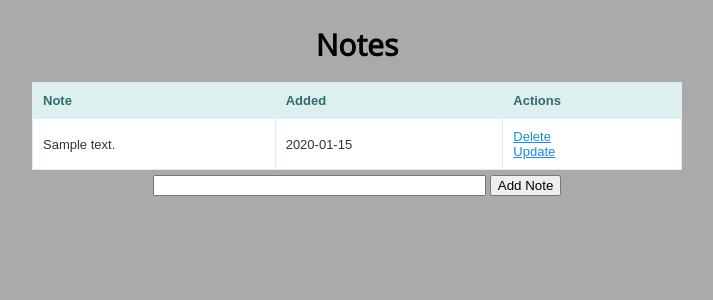
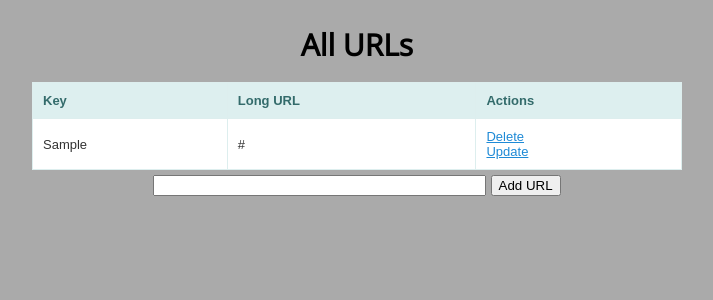
Before and after one commit to Ingovd/yauss, a Flask app: page / in a window 1280 px wide. Shown: the top 300 px of the page, without its empty margins (291-1004 px from the left). Run offline with Flask 2, Linux system fonts and the light colour scheme; tables that the repository leaves empty hold one stand-in row (values such as "Sample post").

Commit message:
New structure, new code

```diff
--- a/app.py
+++ /dev/null
@@ -1,63 +0,0 @@
-from flask import Flask, render_template, request, redirect
-from flask_sqlalchemy import SQLAlchemy
-from datetime import datetime
-
-app = Flask(__name__)
-app.config['SQLALCHEMY_DATABASE_URI'] = 'sqlite:///test.db'
-db = SQLAlchemy(app)
-
-# Setting up DB schema?
-class Todo(db.Model):
-    id = db.Column(db.Integer, primary_key=True)
-    content = db.Column(db.String(200), nullable=False)
-    completed = db.Column(db.Integer, default=0)
-    date_created = db.Column(db.DateTime, default=datetime.utcnow)
-
-    def __repr__(self):
-        return f"<Note {self.id}>"
-
-@app.route('/delete/<int:id>')
-def delete(id):
-    note_to_delete = Todo.query.get_or_404(id)
-
-    try:
-        db.session.delete(note_to_delete)
-        db.session.commit()
-        return redirect('/')
-    except:
-        return f"Something went wrong at the DB while deleting note {id}"
-
-@app.route('/update/<int:id>', methods=['GET', 'POST'])
-def update(id):
-    note = Todo.query.get_or_404(id)
-    if request.method == 'POST':
-        note.content = request.form['content']
-
-        try:
-            db.session.commit()
-            return redirect('/')
-        except:
-            return f"There was an issue with the DB while updating note {id}"
-    else:
-        return render_template('update.html', note=note)
-
-# Route the root to this function.
-@app.route('/', methods=['POST', 'GET'])
-def index():
-    if request.method == 'POST':
-        note_content = request.form['content']
-        new_note = Todo(content=note_content)
-
-        try:
-            db.session.add(new_note)
-            db.session.commit()
-            return redirect('/')
-        except:
-            return 'Oops, something went wrong.'
-    else:
-        notes = Todo.query.order_by(Todo.date_created).all()
-        return render_template('index.html', notes=notes)
-
-# Running the scripts starts server in Debug
-if __name__ == "__main__":
-    app.run(debug=True)
--- a/templates/index.html
+++ /dev/null
@@ -1,43 +0,0 @@
-{% extends 'base.html' %}
-
-{% block head %}
-<title>Index</title>
-{% endblock %}
-
-{% block body %}
-<div class ="content">
-    <h1> Notes </h1>
-
-    {% if notes|length < 1 %}
-
-        <h4>No notes, add one below.</h4>
-
-    {% else %}
-
-        <table style="width: 50em;">
-            <tr>
-                <th>Note</th>
-                <th>Added</th>
-                <th>Actions</th>
-            </tr>
-            {% for note in notes %}
-                <tr>
-                    <td>{{ note.content }}</td>
-                    <td>{{ note.date_created.date() }}</td>
-                    <td>
-                        <a href="/delete/{{ note.id }}">Delete</a>
-                        <br>
-                        <a href="/update/{{ note.id }}">Update</a>
-                    </td>
-                </tr>
-            {% endfor %}
-        </table>
-
-    {% endif %}
-
-    <form action="/" method="POST" style="text-align: center;">
-        <input type="text" name="content" id="content" style="width: 50%;">
-        <input type="submit" value="Add Note">
-    </form>
-</div>
-{% endblock %}
--- /dev/null
+++ b/yauss/app.py
@@ -0,0 +1,67 @@
+from flask import (Flask,
+                   render_template,
+                   request,
+                   redirect)
+
+from models import db, Url, Key, with_scoped_session
+from keys import consume_key
+
+
+app = Flask(__name__)
+app.config['SQLALCHEMY_DATABASE_URI'] = 'sqlite:///..\\instance\\test.db'
+db.app = app
+db.init_app(app)
+
+@app.route('/<my_key>')
+def my_redirect(my_key):
+    url_to_redirect = Url.query.get_or_404(my_key)
+    return redirect("http://" + url_to_redirect.long_url)
+
+@app.route('/delete/<my_key>')
+def delete(my_key):
+    delete_url(my_key)
+    return redirect('/')
+
+@app.route('/update/<my_key>', methods=['GET', 'POST'])
+def update(my_key):
+    if request.method == 'GET':
+        url = Url.query.get_or_404(my_key)
+        return render_template('update.html', url=url)
+
+    elif request.method == 'POST':
+        edit_url(my_key, request.form['long_url'])
+        return redirect('/')
+
+@app.route('/', methods=['POST', 'GET'])
+def index():
+    if request.method == 'GET':
+        urls = Url.query.order_by(Url.date_created).all()
+        return render_template('index.html', urls=urls)
+
+    elif request.method == 'POST':
+        add_url(request.form['long_url'])
+        return redirect('/')
+
+@with_scoped_session
+def delete_url(my_key, session=None):
+    url = session.query.get_or_404(my_key)
+    session.delete(url)
+
+@with_scoped_session
+def edit_url(my_key, long_url, session=None):
+    url = session.query(Url).get_or_404(my_key)
+    url.long_url = long_url
+
+@with_scoped_session
+def add_url(long_url, key_string=None, session=None):
+    if key_string is None:
+        new_key = consume_key(session)
+    else:
+        new_key = Key(my_key=key_string, used=True)
+        session.add(new_key)
+
+    new_url = Url(my_key=new_key.my_key, long_url=long_url)
+    session.add(new_url)
+
+if __name__ == "__main__":
+    app.run(host='localhost', port='5000')
--- a/templates/base.html
+++ b/yauss/templates/base.html
@@ -8,6 +8,8 @@
     {% block head %}{% endblock %}
 </head>
 <body>
-    {% block body %}{% endblock %}
+    <div class ="content">
+        {% block body %}{% endblock %}
+    </div>
 </body>
 </html>
--- /dev/null
+++ b/yauss/templates/index.html
@@ -0,0 +1,41 @@
+{% extends 'base.html' %}
+
+{% block head %}
+<title>Index</title>
+{% endblock %}
+
+{% block body %}
+<h1> All URLs </h1>
+
+{% if urls|length < 1 %}
+
+    <h4>No shortened URLs in the system, add one below.</h4>
+
+{% else %}
+
+    <table style="width: 50em;">
+        <tr>
+            <th>Key</th>
+            <th>Long URL</th>
+            <th>Actions</th>
+        </tr>
+        {% for url in urls %}
+            <tr>
+                <td>{{ url.my_key }}</td>
+                <td>{{ url.long_url }}</td>
+                <td>
+                    <a href="/delete/{{ url.my_key }}">Delete</a>
+                    <br>
+                    <a href="/update/{{ url.my_key }}">Update</a>
+                </td>
+            </tr>
+        {% endfor %}
+    </table>
+
+{% endif %}
+
+<form action="/" method="POST" style="text-align: center;">
+    <input type="text" name="long_url" id="content" style="width: 50%;">
+    <input type="submit" value="Add URL">
+</form>
+{% endblock %}
```
Also changed, not shown: setup.py (added, +14 -0 lines), templates/update.html (deleted, +0 -16 lines), yauss/keys.py (added, +19 -0 lines), yauss/models.py (added, +39 -0 lines), yauss/templates/update.html (added, +14 -0 lines), yauss/static/css/main.css (renamed from static/css/main.css).
